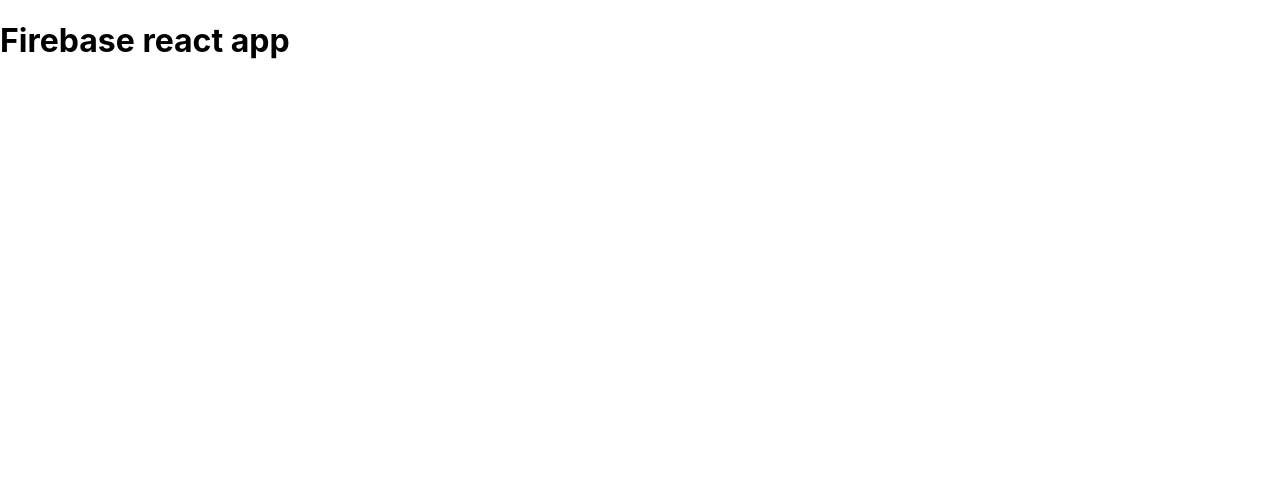
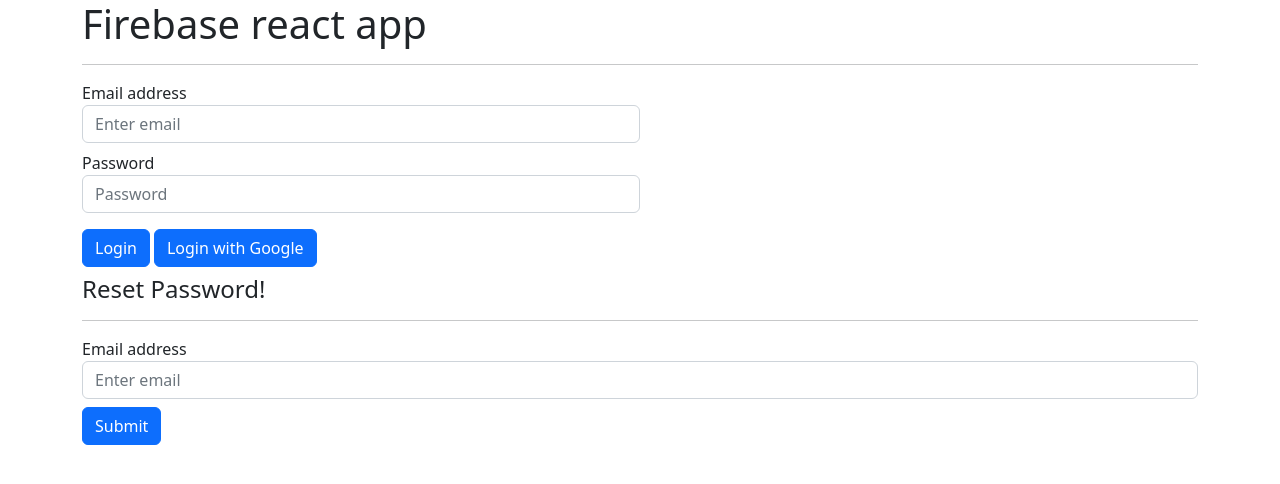
Before and after one commit to crazieeKinG/firebase-react-app, a React (Create React App) app: page / in a window 1280 px wide. Shown: the top 484 px of the page. Built offline with nearby package versions, Linux system fonts and the light colour scheme; no server answers.

Commit message:
Add: authentication

```diff
--- a/package.json
+++ b/package.json
@@ -10,6 +10,7 @@
     "@types/node": "^16.11.56",
     "@types/react": "^18.0.18",
     "@types/react-dom": "^18.0.6",
+    "bootstrap": "^5.2.0",
     "firebase": "9.9.4",
     "react": "^18.2.0",
     "react-dom": "^18.2.0",
@@ -21,7 +22,8 @@
     "start": "react-scripts start",
     "build": "react-scripts build",
     "test": "react-scripts test",
-    "eject": "react-scripts eject"
+    "eject": "react-scripts eject",
+    "build-deploy": "yarn build && firebase deploy --only hosting"
   },
   "eslintConfig": {
     "extends": [
--- a/src/App.tsx
+++ b/src/App.tsx
@@ -1,11 +1,31 @@
-import './App.css';
+import { useState } from "react";
+import "./App.css";
+import LoginForm from "./components/LoginAndLogout/LoginForm";
+import Logout from "./components/LoginAndLogout/Logout";
+import FirebaseAuthService from "./firebase/FirebaseAuthService";
+import "bootstrap/dist/css/bootstrap.min.css";
+import ResetPassword from "./components/LoginAndLogout/ResetPassword";
 
 function App() {
-  return (
-    <div>
-      <h1>Firebase react app</h1>
-    </div>
-  );
+    const [user, setUser] = useState<any>(null);
+
+    FirebaseAuthService.subscribeToAuthChanges(setUser);
+    return (
+        <div className="container">
+            <h1>Firebase react app</h1>
+            <hr />
+            {!user && <LoginForm />}
+
+            {!user && (
+                <div>
+                    <h4>Reset Password!</h4>
+                    <hr />
+                    <ResetPassword />
+                </div>
+            )}
+            {user && <Logout existingUser={user.email} />}
+        </div>
+    );
 }
 
 export default App;
--- /dev/null
+++ b/src/components/LoginAndLogout/LoginForm.tsx
@@ -0,0 +1,66 @@
+import { useState } from "react";
+import FirebaseAuthService from "../../firebase/FirebaseAuthService";
+
+const LoginForm = () => {
+    const [email, setEmail] = useState("");
+    const [password, setPassword] = useState("");
+
+    const handleSubmit = async (event: any) => {
+        event.preventDefault();
+
+        try {
+            await FirebaseAuthService.registerUser(email, password);
+            setEmail("");
+            setPassword("");
+        } catch (error: any) {
+            alert(error.message);
+        }
+    };
+
+    const handleLoginWithGoogle = async () => {
+        try {
+            await FirebaseAuthService.loginWithGoogle();
+        } catch (error: any) {
+            alert(error.message);
+        }
+    };
+
+    return (
+        <form onSubmit={handleSubmit} className="col-6">
+            <div className="form-group my-2">
+                <label htmlFor="email">Email address</label>
+                <input
+                    type="email"
+                    className="form-control"
+                    id="email"
+                    value={email}
+                    onChange={(event) => setEmail(event.target.value)}
+                    placeholder="Enter email"
+                />
+            </div>
+            <div className="form-group my-2">
+                <label htmlFor="password">Password</label>
+                <input
+                    type="password"
+                    className="form-control"
+                    id="password"
+                    value={password}
+                    onChange={(event) => setPassword(event.target.value)}
+                    placeholder="Password"
+                />
+            </div>
+            <button type="submit" className="btn btn-primary my-2">
+                Login
+            </button>
+            <button
+                type="button"
+                className="btn btn-primary my-2 mx-1"
+                onClick={handleLoginWithGoogle}
+            >
+                Login with Google
+            </button>
+        </form>
+    );
+};
+
+export default LoginForm;
--- /dev/null
+++ b/src/components/LoginAndLogout/Logout.tsx
@@ -0,0 +1,22 @@
+import FirebaseAuthService from "../../firebase/FirebaseAuthService";
+
+interface Props {
+    existingUser: string;
+}
+
+const Logout = ({ existingUser }: Props) => {
+    const handleLogout = () => {
+        FirebaseAuthService.logoutUser();
+    };
+
+    return (
+        <div>
+            <h5>Welcome, {existingUser}</h5>
+            <button className="btn btn-primary" onClick={handleLogout}>
+                Logout
+            </button>
+        </div>
+    );
+};
+
+export default Logout;
--- /dev/null
+++ b/src/components/LoginAndLogout/ResetPassword.tsx
@@ -0,0 +1,44 @@
+import { useState } from "react";
+import FirebaseAuthService from "../../firebase/FirebaseAuthService";
+
+const ResetPassword = () => {
+    const [email, setEmail] = useState<string>("");
+
+    const handleSendResetPasswordEmail = async () => {
+        if (!email) {
+            alert("Missing email!");
+            return;
+        }
+
+        try {
+            await FirebaseAuthService.sendResetPasswordEmail(email);
+            alert("Reset password email sent successfully!");
+        } catch (error: any) {
+            alert(error.message);
+        }
+    };
+
+    return (
+        <div>
+            <div className="my-2">
+                <label htmlFor="email">Email address</label>
+                <input
+                    type="email"
+                    className="form-control"
+                    id="email"
+                    value={email}
+                    onChange={(event) => setEmail(event.target.value)}
+                    placeholder="Enter email"
+                />
+            </div>
+            <button
+                className="btn btn-primary"
+                onClick={handleSendResetPasswordEmail}
+            >
+                Submit
+            </button>
+        </div>
+    );
+};
+
+export default ResetPassword;
--- /dev/null
+++ b/src/firebase/FirebaseAuthService.ts
@@ -0,0 +1,52 @@
+import firebase from "./FirebaseConfig";
+import {
+    createUserWithEmailAndPassword,
+    getAuth,
+    GoogleAuthProvider,
+    onAuthStateChanged,
+    sendPasswordResetEmail,
+    signInWithEmailAndPassword,
+    signInWithPopup,
+    signOut,
+} from "firebase/auth";
+
+const auth = getAuth(firebase);
+
+const registerUser = (email: string, password: string) => {
+    return createUserWithEmailAndPassword(auth, email, password);
+};
+
+const loginUser = (email: string, password: string) => {
+    return signInWithEmailAndPassword(auth, email, password);
+};
+
+const logoutUser = () => {
+    return signOut(auth);
+};
+
+const sendResetPasswordEmail = (email: string) => {
+    return sendPasswordResetEmail(auth, email);
+};
+
+const loginWithGoogle = () => {
+    const provider = new GoogleAuthProvider();
+
+    return signInWithPopup(auth, provider);
+};
+
+const subscribeToAuthChanges = (handleAuthUser: any) => {
+    onAuthStateChanged(auth, (user) => {
+        handleAuthUser(user);
+    });
+};
+
+const FirebaseAuthService = {
+    registerUser,
+    loginUser,
+    logoutUser,
+    sendResetPasswordEmail,
+    loginWithGoogle,
+    subscribeToAuthChanges,
+};
+
+export default FirebaseAuthService;
```
Also changed, not shown: 1 other file (tests, documents, lock files or other folders).
